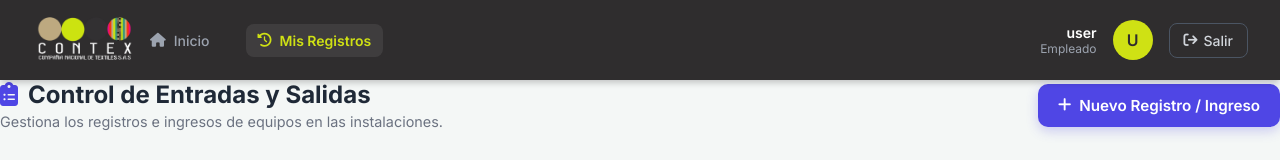
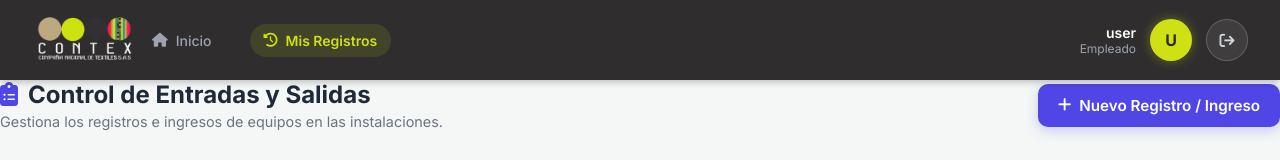
Before and after one commit to Jcvo2029/contorol-de-ingreso, a Next.js app: page /dashboard/registros in a window 1280 px wide. Shown: the top 160 px of the page. Built offline with nearby package versions, Linux system fonts and the light colour scheme; no server answers; the database is empty; sample sign-in values are in the browser's storage.

Commit message:
style(navbar): match brand circle aesthetics for avatar, logout button and active navigation pills

```diff
--- a/src/app/globals.css
+++ b/src/app/globals.css
@@ -462,16 +462,20 @@ body {
     background: rgba(255, 255, 255, 0.1);
     border: 1px solid rgba(255, 255, 255, 0.2);
     color: white;
-    font-size: 20px;
-    padding: 8px 14px;
-    border-radius: 8px;
+    font-size: 18px;
+    width: 42px;
+    height: 42px;
+    border-radius: 50%;
+    align-items: center;
+    justify-content: center;
     cursor: pointer;
-    transition: background 0.2s;
+    transition: all 0.3s ease;
     touch-action: manipulation;
 }
 
 .mobile-menu-toggle:hover {
     background: rgba(255, 255, 255, 0.2);
+    transform: scale(1.05);
 }
 
 .nav-menu-content {
@@ -496,8 +500,8 @@ body {
     display: flex;
     align-items: center;
     gap: 8px;
-    padding: 8px 12px;
-    border-radius: 8px;
+    padding: 8px 14px;
+    border-radius: 20px;
 }
 
 .nav-links a:hover, .nav-links a.active {
@@ -508,12 +512,13 @@ body {
 .nav-links a.active {
     color: var(--primary);
     font-weight: 600;
+    background: rgba(207, 225, 20, 0.12);
 }
 
 .user-profile {
     display: flex;
     align-items: center;
-    gap: 16px;
+    gap: 14px;
 }
 
 .user-info {
@@ -533,42 +538,50 @@ body {
     color: #9ca3af;
 }
 
+/* Brand Circles Aesthetic (Avatar & Logout) */
 .avatar {
-    width: 40px;
-    height: 40px;
+    width: 42px;
+    height: 42px;
     border-radius: 50%;
     background-color: var(--primary);
     color: var(--bg-dark);
     display: flex;
     align-items: center;
     justify-content: center;
-    font-weight: 600;
+    font-weight: 700;
     font-size: 16px;
+    flex-shrink: 0;
+    box-shadow: 0 0 12px rgba(207, 225, 20, 0.35);
+}
+
+.logout-btn {
+    background: rgba(255, 255, 255, 0.08);
+    border: 1px solid rgba(255, 255, 255, 0.2);
+    width: 42px;
+    height: 42px;
+    border-radius: 50%;
+    color: #d1d5db;
+    cursor: pointer;
+    font-size: 15px;
+    display: flex;
+    align-items: center;
+    justify-content: center;
+    transition: all 0.3s ease;
+    touch-action: manipulation;
     flex-shrink: 0;
 }
 
-.logout-btn {
-    background: none;
-    border: 1px solid #4b5563;
-    padding: 8px 14px;
-    border-radius: 8px;
-    color: #d1d5db;
-    cursor: pointer;
-    font-size: 14px;
-    font-weight: 500;
-    text-decoration: none;
-    display: flex;
-    align-items: center;
-    gap: 6px;
-    transition: all 0.3s;
-    touch-action: manipulation;
+.logout-text-mobile {
+    display: none;
 }
 
 .logout-btn:hover {
-    background-color: rgba(239, 68, 68, 0.15);
+    background-color: rgba(239, 68, 68, 0.2);
     color: #ef4444;
     border-color: #ef4444;
+    transform: scale(1.08);
 }
+
 
 /* Responsive Desktop vs Mobile layout */
 @media (min-width: 769px) {
--- a/src/components/Navbar.tsx
+++ b/src/components/Navbar.tsx
@@ -178,9 +178,10 @@ export default function Navbar() {
             <span className="user-name">{user.name}</span>
             <span className="user-role">{user.role}</span>
           </div>
-          <div className="avatar desktop-avatar">{user.name.charAt(0).toUpperCase()}</div>
-          <button onClick={handleLogout} className="logout-btn">
-            <i className="fa-solid fa-arrow-right-from-bracket"></i> Salir
+          <div className="avatar desktop-avatar" title={user.name}>{user.name.charAt(0).toUpperCase()}</div>
+          <button onClick={handleLogout} className="logout-btn" title="Cerrar Sesión / Salir">
+            <i className="fa-solid fa-arrow-right-from-bracket"></i>
+            <span className="logout-text-mobile">Salir</span>
           </button>
         </div>
       </div>
```
